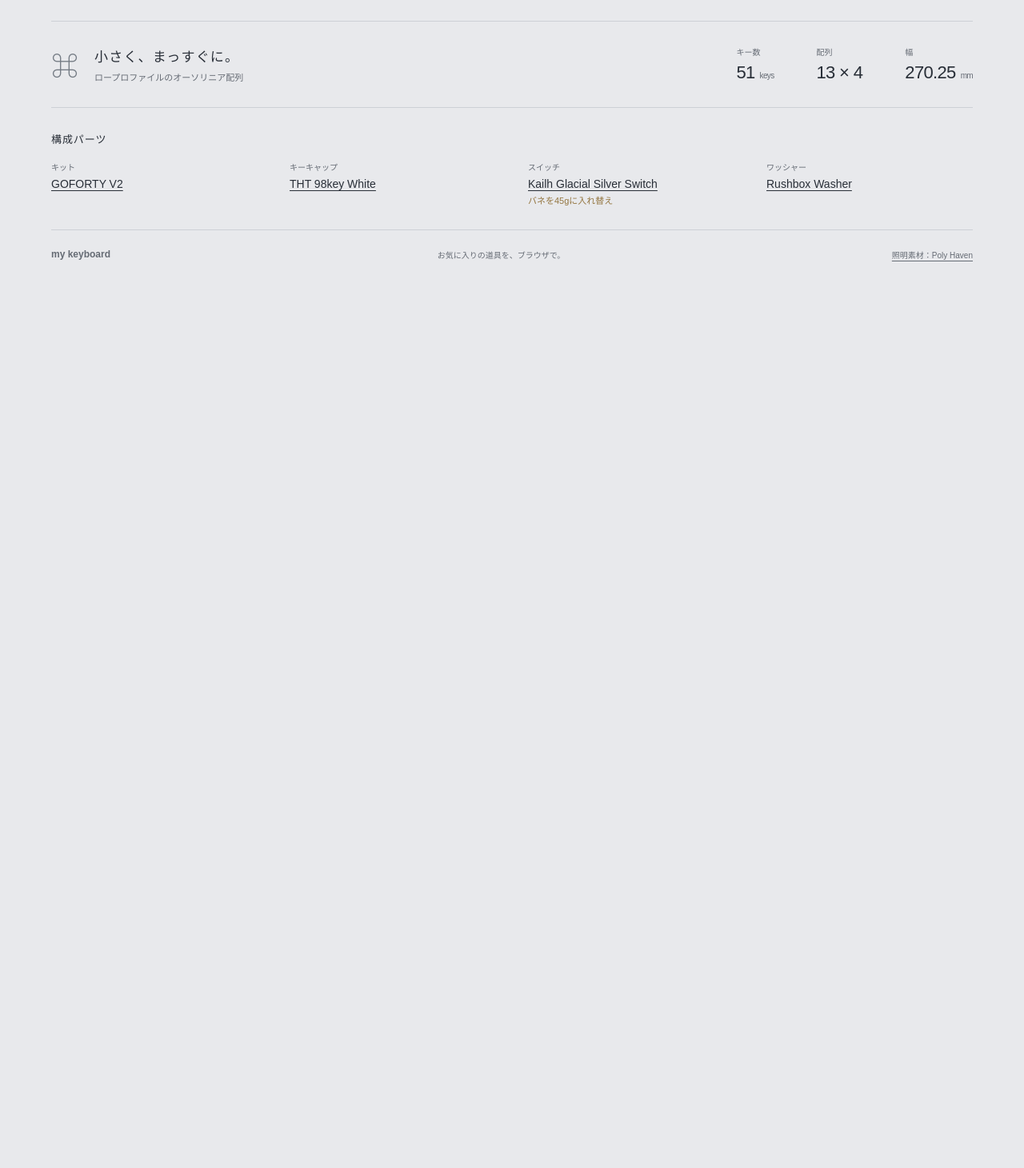
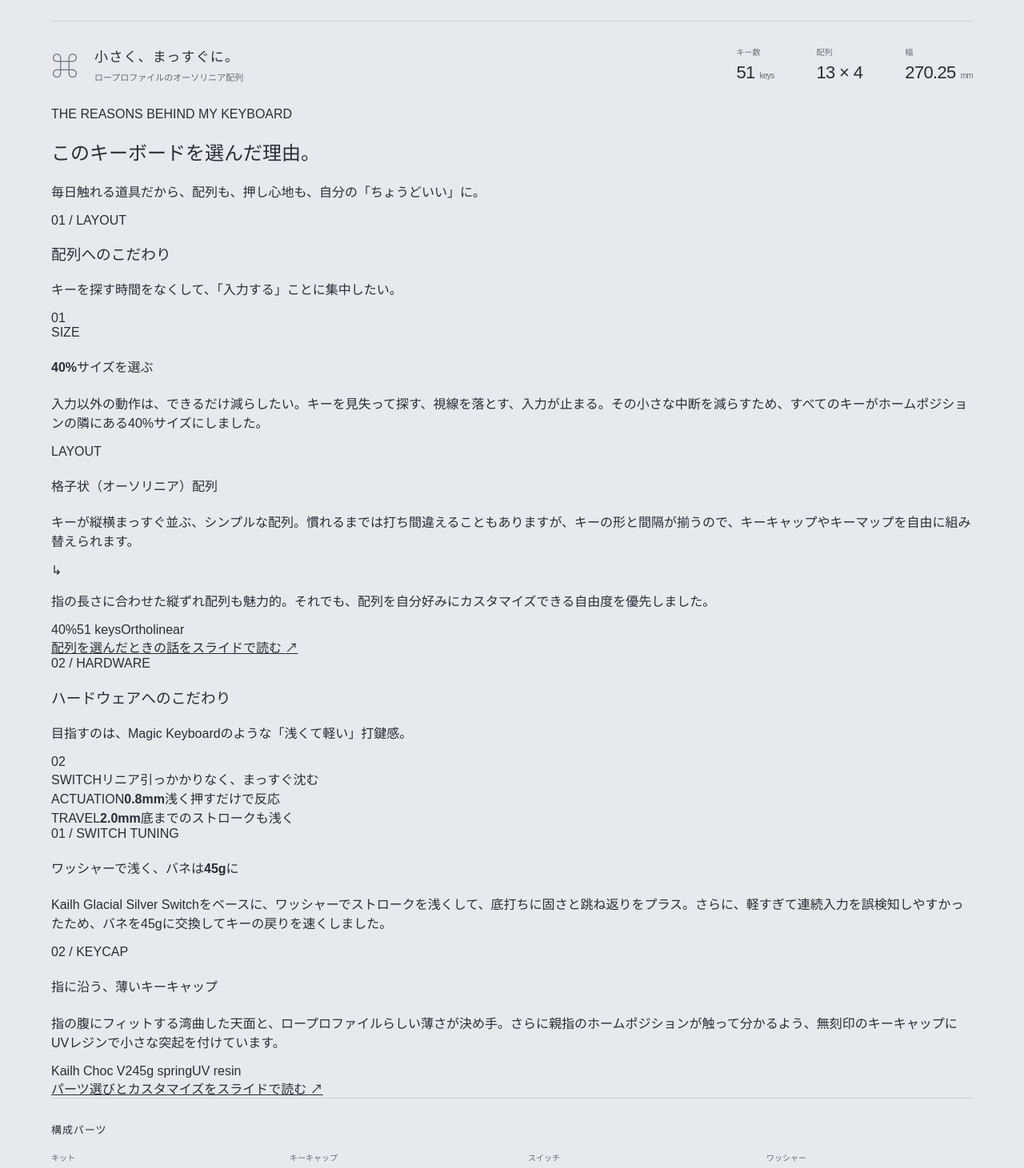
Before and after one commit to Hol1kgmg/my-keyboard, a React (Vite) app: page / in a window 1280 px wide. Shown: the part 840-2301 px from the top of the page at 80% size. Before the commit the page ends 1195 px from the top, so only its background shows below. Built offline with nearby package versions, Linux system fonts and the light colour scheme; no server answers.

Commit message:
Add keyboard selection story section

```diff
--- a/src/App.tsx
+++ b/src/App.tsx
@@ -29,7 +29,7 @@ export function App() {
         <span className="wordmark">
           <svg width="31" height="24" viewBox="0 0 31 24" fill="none" aria-hidden="true">
             <rect x="1" y="3" width="29" height="18" rx="4" />
-            <path d="M6 8h3m4 0h3m4 0h4M6 12h3m4 0h3m4 0h4M6 16h3m4 0h11" />
+            <path d="M6 8h3m4 0h3m4 0h4M6 12h3m4 0h3m4 0h4M6 16h3m4 0h3m4 0h4" />
           </svg>
           my keyboard<span className="brand-period">.</span>
         </span>
@@ -87,6 +87,102 @@ export function App() {
             </div>
           </dl>
         </section>
+
+        <section className="design-story" aria-labelledby="story-heading">
+          <div className="story-heading">
+            <span className="section-kicker">THE REASONS BEHIND MY KEYBOARD</span>
+            <h2 id="story-heading">このキーボードを選んだ理由。</h2>
+            <p>毎日触れる道具だから、配列も、押し心地も、自分の「ちょうどいい」に。</p>
+          </div>
+
+          <article className="story-chapter" aria-labelledby="layout-story-heading">
+            <div className="chapter-index">01 / LAYOUT</div>
+            <div className="chapter-content">
+              <div className="chapter-title-row">
+                <div>
+                  <h3 id="layout-story-heading">配列へのこだわり</h3>
+                  <p className="chapter-lead">キーを探す時間をなくして、「入力する」ことに集中したい。</p>
+                </div>
+                <span className="chapter-number" aria-hidden="true">01</span>
+              </div>
+              <div className="story-grid">
+                <div className="story-point">
+                  <span className="point-label">SIZE</span>
+                  <h4>40%サイズを選ぶ</h4>
+                  <p>入力以外の動作は、できるだけ減らしたい。キーを見失って探す、視線を落とす、入力が止まる。その小さな中断を減らすため、すべてのキーがホームポジションの隣にある40%サイズにしました。</p>
+                </div>
+                <div className="story-point">
+                  <span className="point-label">LAYOUT</span>
+                  <h4>格子状（オーソリニア）配列</h4>
+                  <p>キーが縦横まっすぐ並ぶ、シンプルな配列。慣れるまでは打ち間違えることもありますが、キーの形と間隔が揃うので、キーキャップやキーマップを自由に組み替えられます。</p>
+                </div>
+              </div>
+              <div className="story-note">
+                <span className="note-mark" aria-hidden="true">↳</span>
+                <p>指の長さに合わせた縦ずれ配列も魅力的。それでも、配列を自分好みにカスタマイズできる自由度を優先しました。</p>
+              </div>
+              <div className="chapter-footer">
+                <div className="story-tags" aria-label="配列の特徴">
+                  <span>40%</span><span>51 keys</span><span>Ortholinear</span>
+                </div>
+                <a className="slide-link" href="https://talks.hol1kgmg.com/2026/keyboard-tech-stack-review/" target="_blank" rel="noreferrer">
+                  配列を選んだときの話をスライドで読む <span aria-hidden="true">↗</span>
+                </a>
+              </div>
+            </div>
+          </article>
+
+          <article className="story-chapter hardware-chapter" aria-labelledby="hardware-story-heading">
+            <div className="chapter-index">02 / HARDWARE</div>
+            <div className="chapter-content">
+              <div className="chapter-title-row">
+                <div>
+                  <h3 id="hardware-story-heading">ハードウェアへのこだわり</h3>
+                  <p className="chapter-lead">目指すのは、Magic Keyboardのような「浅くて軽い」打鍵感。</p>
+                </div>
+                <span className="chapter-number" aria-hidden="true">02</span>
+              </div>
+              <div className="hardware-summary">
+                <div className="hardware-spec">
+                  <span className="point-label">SWITCH</span>
+                  <strong>リニア</strong>
+                  <span>引っかかりなく、まっすぐ沈む</span>
+                </div>
+                <div className="hardware-spec">
+                  <span className="point-label">ACTUATION</span>
+                  <strong>0.8<span>mm</span></strong>
+                  <span>浅く押すだけで反応</span>
+                </div>
+                <div className="hardware-spec">
+                  <span className="point-label">TRAVEL</span>
+                  <strong>2.0<span>mm</span></strong>
+                  <span>底までのストロークも浅く</span>
+                </div>
+              </div>
+              <div className="story-grid hardware-points">
+                <div className="story-point">
+                  <span className="point-label">01 / SWITCH TUNING</span>
+                  <h4>ワッシャーで浅く、バネは45gに</h4>
+                  <p>Kailh Glacial Silver Switchをベースに、ワッシャーでストロークを浅くして、底打ちに固さと跳ね返りをプラス。さらに、軽すぎて連続入力を誤検知しやすかったため、バネを45gに交換してキーの戻りを速くしました。</p>
+                </div>
+                <div className="story-point">
+                  <span className="point-label">02 / KEYCAP</span>
+                  <h4>指に沿う、薄いキーキャップ</h4>
+                  <p>指の腹にフィットする湾曲した天面と、ロープロファイルらしい薄さが決め手。さらに親指のホームポジションが触って分かるよう、無刻印のキーキャップにUVレジンで小さな突起を付けています。</p>
+                </div>
+              </div>
+              <div className="chapter-footer">
+                <div className="story-tags" aria-label="ハードウェアの特徴">
+                  <span>Kailh Choc V2</span><span>45g spring</span><span>UV resin</span>
+                </div>
+                <a className="slide-link" href="https://talks.hol1kgmg.com/2026/keyboard-customize/" target="_blank" rel="noreferrer">
+                  パーツ選びとカスタマイズをスライドで読む <span aria-hidden="true">↗</span>
+                </a>
+              </div>
+            </div>
+          </article>
+        </section>
+
         <section className="parts" aria-labelledby="parts-heading">
           <h2 id="parts-heading">構成パーツ</h2>
           <dl>
```
